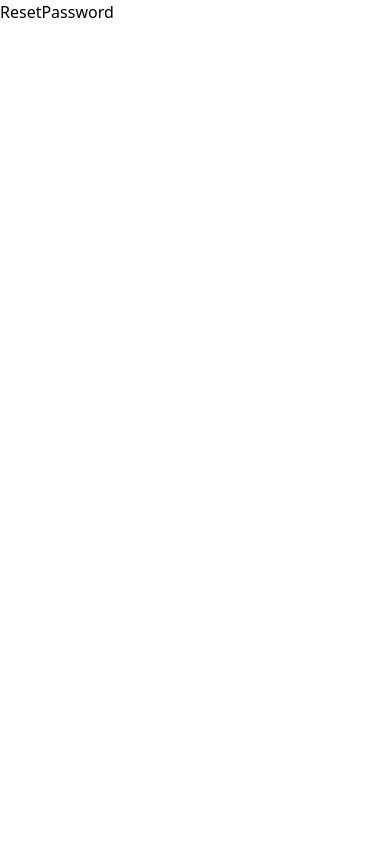
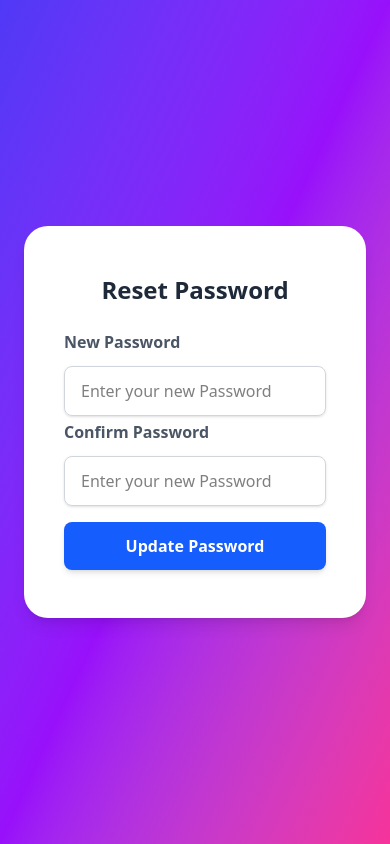
Before and after one commit to ANESSABO0421/expressProject, a React (Vite) app in the folder client/: page /reset-password in a window 390 px wide. Built offline with nearby package versions, Linux system fonts and the light colour scheme.

Commit message:
fixed reset-password

```diff
--- a/client/src/pages/ForgotPassword.jsx
+++ b/client/src/pages/ForgotPassword.jsx
@@ -2,6 +2,7 @@ import React, { useState } from "react";
 import axios from "axios";
 import { ToastContainer, toast } from "react-toastify";
 import "react-toastify/dist/ReactToastify.css";
+import { motion } from "framer-motion";
 
 const ForgotPassword = () => {
   const [email, setEmail] = useState("");
@@ -20,28 +21,53 @@ const ForgotPassword = () => {
   };
 
   return (
-    <div className="flex justify-center items-center h-screen bg-gray-100">
-      <form
-        onSubmit={handleSubmit}
-        className="bg-white p-6 rounded-xl shadow-md w-96"
+    <div className="flex h-screen w-full bg-gradient-to-br from-indigo-600 via-purple-600 to-pink-500">
+      <motion.div className="hidden md:flex flex-1 items-center justify-center">
+        <img
+          className="h-[80%] object-cover rounded-2xl shadow-2xl"
+          src="vector.jpg"
+          alt="leftSideImage"
+        />
+      </motion.div>
+
+      <div className="flex flex-1 items-center justify-center p-6">
+        <motion.div
+          initial={{ opacity: 0, y: 30 }}
+          animate={{ opacity: 1, y: 0 }}
+          transition={{ duration: 0.6, delay: 0.5 }}
+          className="w-full max-w-md bg-white rounded-3xl shadow-lg px-10 py-12"
         >
-        <h2 className="text-xl font-bold mb-4">Forgot Password</h2>
+          <h2 className="text-2xl font-extrabold text-gray-800 mb-6 text-center">
+            Forgot Password
+          </h2>
+          <form onSubmit={handleSubmit}>
+            <div className="mb-4">
+              <label
+                className="block text-gray-600 font-semibold mb-2"
+                htmlFor="email"
+              >
+                Email Address
+              </label>
               <input
+                id="email"
                 type="email"
                 placeholder="Enter your email"
                 value={email}
                 onChange={(e) => setEmail(e.target.value)}
                 required
-          className="w-full border px-3 py-2 rounded mb-4"
+                className="w-full border border-gray-300 px-4 py-3 rounded-lg shadow-sm focus:outline-none focus:ring-2 focus:ring-blue-500"
               />
+            </div>
             <button
               type="submit"
-          className="w-full bg-blue-600 text-white py-2 rounded hover:bg-blue-700"
+              className="w-full bg-blue-600 hover:bg-blue-700 transition duration-300 text-white py-3 rounded-lg font-semibold shadow-md"
             >
               Send Reset Link
             </button>
           </form>
-      <ToastContainer position="top-right" autoClose={3000} />
+        </motion.div>
+      </div>
+      <ToastContainer />
     </div>
   );
 };
--- a/client/src/pages/ResetPassword.jsx
+++ b/client/src/pages/ResetPassword.jsx
@@ -1,9 +1,101 @@
-import React from 'react'
+import React from "react";
+import { motion } from "framer-motion";
+import { useSearchParams } from "react-router-dom";
+import { useState } from "react";
+import axios from "axios";
+import { useEffect } from "react";
+import { toast } from "react-toastify";
 
 const ResetPassword = () => {
+  const [searchParams] = useSearchParams();
+  const [password, setPassword] = useState("");
+  const [confirmPassword, setConfirmPassword] = useState("");
+  const email = searchParams.get("email");
+
+  const handleReset = async (e) => {
+    e.preventDefault();
+    try {
+      if (password !== confirmPassword) {
+        return toast.error("both password and confirm password has to be same");
+      }
+      const reset = await axios.post(
+        "https://backendlumio.onrender.com/apis/resetpassword",
+        {
+          email,
+          password,
+        }
+      );
+      toast.success("successfully reset password");
+      setTimeout(() => {
+        window.location.href = "/";
+      }, 3000);
+    } catch (error) {
+      toast.error("somethings wrong!!!:", error.message);
+    }
+  };
   return (
-    <div>ResetPassword</div>
-  )
-}
+    <div className="flex h-screen w-full bg-gradient-to-br from-indigo-600 via-purple-600 to-pink-500">
+      <motion.div className="hidden md:flex flex-1 items-center justify-center">
+        <img
+          className="h-[80%] object-cover rounded-2xl shadow-2xl"
+          src="vector.jpg"
+          alt="leftSideImage"
+        />
+      </motion.div>
+      <div className="flex flex-1 items-center justify-center p-6">
+        <motion.div
+          initial={{ opacity: 0, y: 30 }}
+          animate={{ opacity: 1, y: 0 }}
+          transition={{ duration: 0.6, delay: 0.5 }}
+          className="w-full max-w-md bg-white rounded-3xl shadow-lg px-10 py-12"
+        >
+          <h2 className="text-2xl font-extrabold text-gray-800 mb-6 text-center">
+            Reset Password
+          </h2>
+          <form onSubmit={handleReset}>
+            <div className="mb-4 flex flex-col gap-1">
+              <label
+                className="block text-gray-600 font-semibold mb-2"
+                htmlFor="newPassword"
+              >
+                New Password
+              </label>
+              <input
+                id="newPassword"
+                type="password"
+                placeholder="Enter your new Password"
+                value={password}
+                onChange={(e) => setPassword(e.target.value)}
+                required
+                className="w-full border border-gray-300 px-4 py-3 rounded-lg shadow-sm focus:outline-none focus:ring-2 focus:ring-blue-500"
+              />
+              <label
+                className="block text-gray-600 font-semibold mb-2"
+                htmlFor="confirmPassword"
+              >
+                Confirm Password
+              </label>
+              <input
+                id="confirmPassword"
+                type="password"
+                placeholder="Enter your new Password"
+                value={confirmPassword}
+                onChange={(e) => setConfirmPassword(e.target.value)}
+                required
+                className="w-full border border-gray-300 px-4 py-3 rounded-lg shadow-sm focus:outline-none focus:ring-2 focus:ring-blue-500"
+              />
+            </div>
+            <button
+              type="submit"
+              className="w-full bg-blue-600 hover:bg-blue-700 transition duration-300 text-white py-3 rounded-lg font-semibold shadow-md"
+            >
+              Update Password
+            </button>
+          </form>
+        </motion.div>
+      </div>
+    </div>
+  );
+};
 
-export default ResetPassword
+export default ResetPassword;
```
Lines whose indentation alone changed are shown as unchanged.
